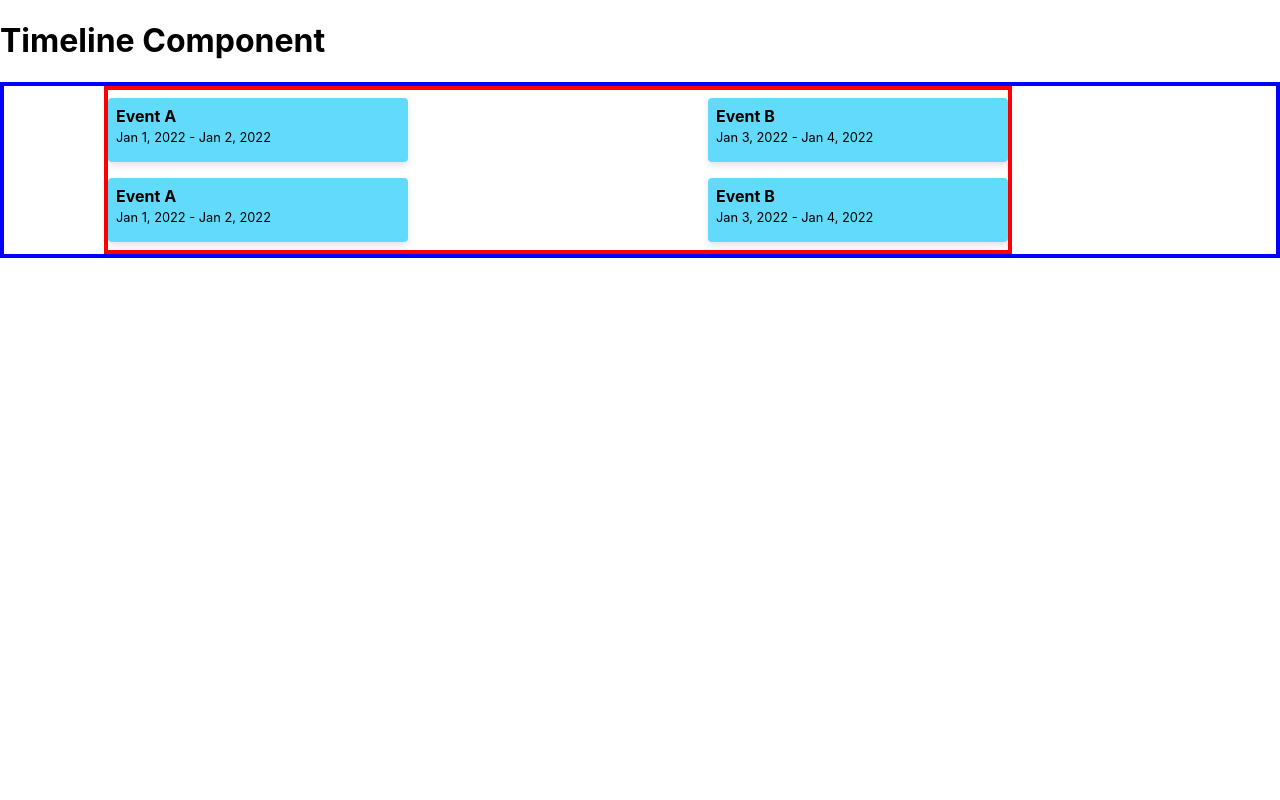
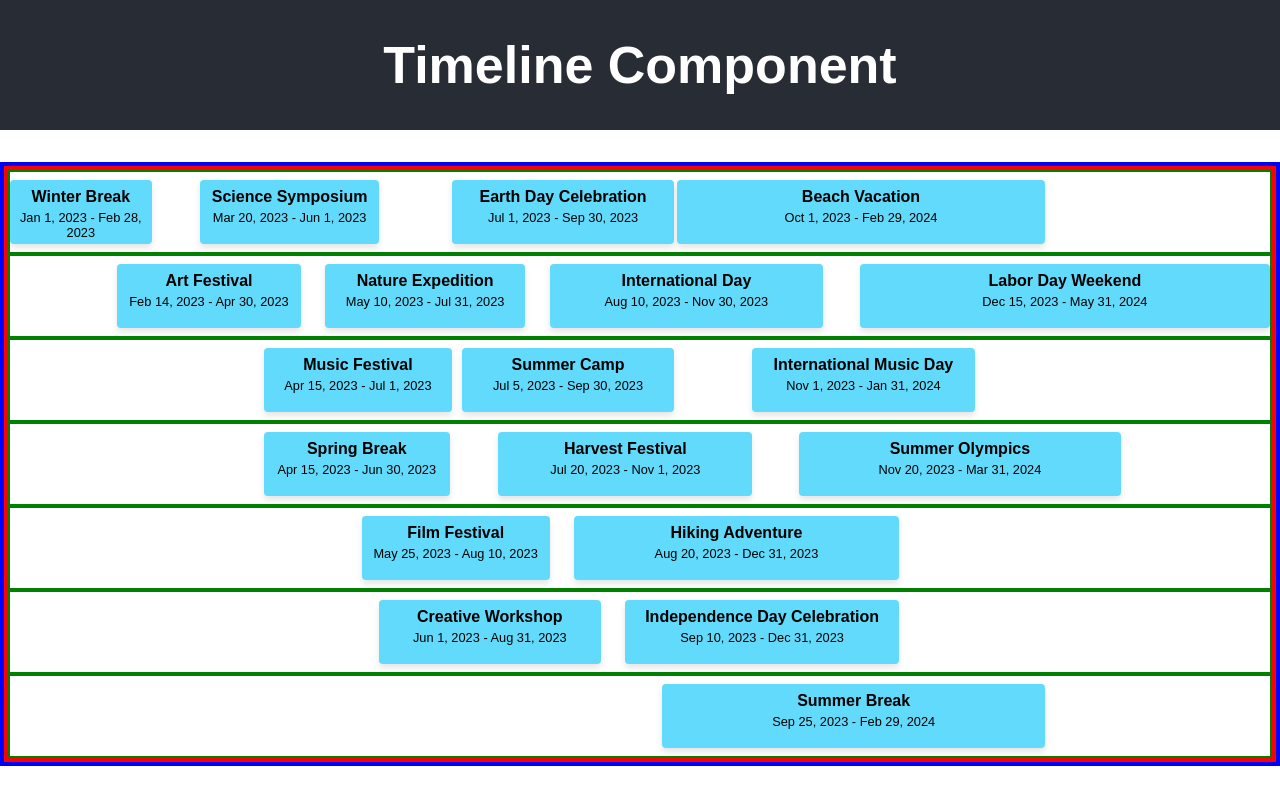
Before and after one commit to benrskimmer/event-chart, a React (Create React App) app: page / in a window 1280 px wide. Built offline with nearby package versions, Linux system fonts and the light colour scheme.

Commit message:
Added multi-row support

```diff
--- a/src/App.css
+++ b/src/App.css
@@ -38,7 +38,7 @@
 } */
 
 
-/* .App {
+.App {
   font-family: sans-serif;
   text-align: center;
 }
@@ -53,7 +53,7 @@
   font-size: calc(10px + 2vmin);
   color: white;
   margin-bottom: 2rem;
-} */
+}
 
 .chart {
   border: 4px solid blue;
@@ -63,13 +63,13 @@
 .container {
   border: 4px solid red;
   position: relative;
-  left: 100px;
-  width: 900px;
+  /* left: -20%; */
+  /* width: 900px; */
 }
 
 .timeline {
   position: relative;
-  /* border: 2px solid green; */
+  border: 2px solid green;
   height: 64px;
   padding-top: 8px;
   padding-bottom: 8px;
--- a/src/App.js
+++ b/src/App.js
@@ -28,25 +28,123 @@ import React, { useState } from "react";
 import { format, parseISO, differenceInDays } from "date-fns";
 import "./App.css";
 
+const sampleEvents = [
+  {
+    name: "Winter Break",
+    start: "2023-01-01",
+    end: "2023-02-28"
+  },
+  {
+    name: "Art Festival",
+    start: "2023-02-14",
+    end: "2023-04-30"
+  },
+  {
+    name: "Science Symposium",
+    start: "2023-03-20",
+    end: "2023-06-01"
+  },
+  {
+    name: "Music Festival",
+    start: "2023-04-15",
+    end: "2023-07-01"
+  },
+  {
+    name: "Spring Break",
+    start: "2023-04-15",
+    end: "2023-06-30"
+  },
+  {
+    name: "Nature Expedition",
+    start: "2023-05-10",
+    end: "2023-07-31"
+  },
+  {
+    name: "Film Festival",
+    start: "2023-05-25",
+    end: "2023-08-10"
+  },
+  {
+    name: "Creative Workshop",
+    start: "2023-06-01",
+    end: "2023-08-31"
+  },
+  {
+    name: "Earth Day Celebration",
+    start: "2023-07-01",
+    end: "2023-09-30"
+  },
+  {
+    name: "Summer Camp",
+    start: "2023-07-05",
+    end: "2023-09-30"
+  },
+  {
+    name: "Harvest Festival",
+    start: "2023-07-20",
+    end: "2023-11-01"
+  },
+  {
+    name: "International Day",
+    start: "2023-08-10",
+    end: "2023-11-30"
+  },
+  {
+    name: "Hiking Adventure",
+    start: "2023-08-20",
+    end: "2023-12-31"
+  },
+  {
+    name: "Independence Day Celebration",
+    start: "2023-09-10",
+    end: "2023-12-31"
+  },
+  {
+    name: "Summer Break",
+    start: "2023-09-25",
+    end: "2024-02-29"
+  },
+  {
+    name: "Beach Vacation",
+    start: "2023-10-01",
+    end: "2024-02-29"
+  },
+  {
+    name: "International Music Day",
+    start: "2023-11-01",
+    end: "2024-01-31"
+  },
+  {
+    name: "Summer Olympics",
+    start: "2023-11-20",
+    end: "2024-03-31"
+  },
+  {
+    name: "Labor Day Weekend",
+    start: "2023-12-15",
+    end: "2024-05-31"
+  }
+];
+
 // const sampleEvents = [
 //   {
 //     name: "Event A",
-//     start: "2022-01-01",
-//     end: "2022-01-31"
+//     start: "2022-03-03",
+//     end: "2022-03-25"
 //   },
 //   {
 //     name: "Event B",
-//     start: "2022-02-05",
-//     end: "2022-02-15"
+//     start: "2022-01-03",
+//     end: "2022-01-25"
 //   },
 //   {
 //     name: "Event C",
-//     start: "2022-02-20",
-//     end: "2022-02-25"
+//     start: "2022-02-10",
+//     end: "2022-03-15"
 //   },
 //   {
 //     name: "Event D",
-//     start: "2022-03-01",
+//     start: "2022-02-28",
 //     end: "2022-03-28"
 //   },
 //   {
@@ -56,38 +154,11 @@ import "./App.css";
 //   }
 // ];
 
-const sampleEvents = [
-  {
-    name: "Event A",
-    start: "2022-01-01",
-    end: "2022-01-02"
-  },
-  {
-    name: "Event B",
-    start: "2022-01-03",
-    end: "2022-01-04"
-  },
-  // {
-  //   name: "Event C",
-  //   start: "2022-02-20",
-  //   end: "2022-02-25"
-  // },
-  // {
-  //   name: "Event D",
-  //   start: "2022-03-01",
-  //   end: "2022-03-28"
-  // },
-  // {
-  //   name: "Event E",
-  //   start: "2022-04-01",
-  //   end: "2022-04-25"
-  // }
-];
-
 const Timeline = ({ events }) => {
-  const startDate = parseISO(events[0].start);
-  const endDate = parseISO(events[events.length - 1].end);
-  const totalDays = differenceInDays(endDate, startDate);
+  let startDate = "";
+  let endDate = "";
+  let totalDays = 0;
+  // let rows = [[]];
 
   const calculateEventWidth = (start, end) => {
     const eventDuration = differenceInDays(parseISO(end), parseISO(start));
@@ -99,10 +170,69 @@ const Timeline = ({ events }) => {
     return (daysFromStart / totalDays) * 100;
   };
 
+  // const getEventTimes = events => {
+  //   let eventTimes = [];
+  //   events.forEach(event => {
+  //     eventTimes.push(
+  //       {
+  //         name: event.name,
+  //         timestamp: event.start,
+  //         type: "start"
+  //       },
+  //       {
+  //         name: event.name,
+  //         timestamp: event.end,
+  //         type: "end"
+  //       }
+  //     );
+  //   });
+  //   eventTimes.sort((a, b) => Date.parse(a.timestamp) - Date.parse(b.timestamp));
+  //   return eventTimes;
+  // };
+
+  const addEventToRows = (rows, event) => {
+    for (const row of rows) {
+      const lastEvent = row[row.length - 1];
+      // console.log(row)
+      if (event.start > lastEvent.end) {
+        row.push(event);
+        return
+      }
+    }
+    rows.push([event])
+  }
+
+  const latestDate = (lastDate, date) => {
+    return (Date.parse(date) > Date.parse(lastDate)) ? date : lastDate;
+  }
+
+  const createRows = events => {
+    events.sort((a, b) => Date.parse(a.start) - Date.parse(b.start));
+    // let eventTimes = getEventTimes(events);
+    startDate = parseISO(events[0].start);
+    let lastDate = events[0].end;
+    let rows = [];
+    events.forEach(event => {
+      addEventToRows(rows, event);
+      lastDate = latestDate(lastDate, event.end);
+    });
+    endDate = parseISO(lastDate);
+    console.log(rows);
+    totalDays = differenceInDays(endDate, startDate);
+    console.log(startDate, endDate, totalDays);
+    return rows;
+  }
+
+  const rows = createRows(events);
+
   return (
     <div className="chart">
       <div className="container">
-        <div className="timeline">
+        {rows.map((events, index) => (
+          <div
+            key={index}
+            className="timeline"
+          >
             {events.map((event, index) => (
               <div
                 key={index}
@@ -122,27 +252,10 @@ const Timeline = ({ events }) => {
               </div>
             ))}
           </div>
-        <div className="timeline">
-          {events.map((event, index) => (
-            <div
-              key={index}
-              className="event"
-              style={{
-                width: `${calculateEventWidth(event.start, event.end)}%`,
-                left: `${calculateEventPosition(event.start)}%`,
-              }}
-            >
-              <div className="event-container">
-                <div className="event-name">{event.name}</div>
-                <div className="event-dates">
-                  {format(parseISO(event.start), "MMM d, yyyy")} -{" "}
-                  {format(parseISO(event.end), "MMM d, yyyy")}
-                </div>
-              </div>
-            </div>
+
+
+
         ))}
-        </div>
-
         <div className="tick-marks"></div>
       </div>
     </div>
```
Also changed, not shown: Multi Row Support Added.png (added). Lines whose indentation alone changed are shown as unchanged.
